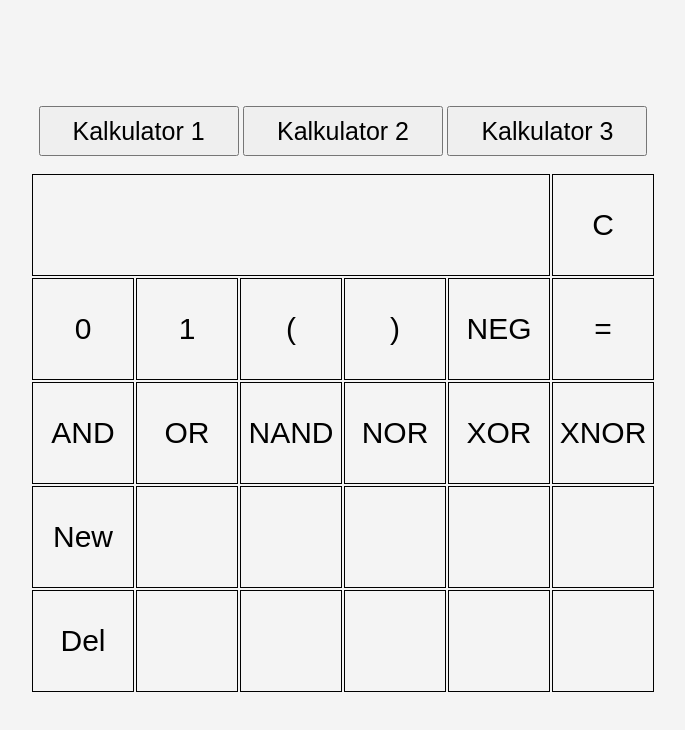
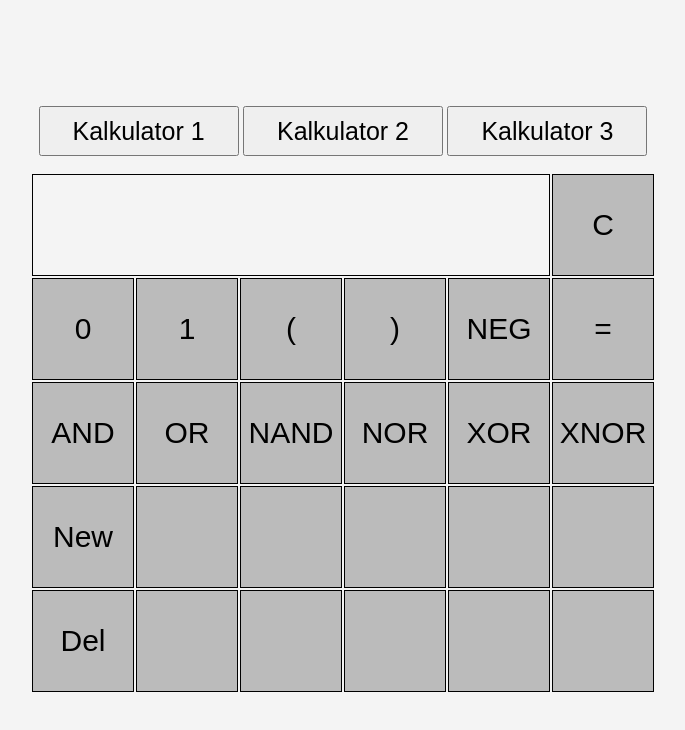
Before and after one commit to maticVernikFERI/kalkulator, a plain HTML site: page kalk3.html in a window 1280 px wide. Shown: the whole page, without its empty margins (297-982 px from the left). Drawn offline with nearby package versions, Linux system fonts and the light colour scheme.

Commit message:
changed html

```diff
--- a/kalk3.html
+++ b/kalk3.html
@@ -7,6 +7,19 @@
     <link rel="stylesheet" href="style.css" />
     <script src="https://ajax.googleapis.com/ajax/libs/jquery/3.7.1/jquery.min.js"></script>
     <script src="app3.js"></script>
+    <style>
+      td {
+        pointer-events: none;
+        background-color: rgb(187, 187, 187);
+      }
+      .active {
+        background-color: #f4f4f4;
+        pointer-events: auto;
+      }
+      .active:hover {
+        background-color: #e6e6e6;
+      }
+    </style>
   </head>
 
   <body>
@@ -18,7 +31,7 @@
     <div class="container">
       <table class="table">
         <tr>
-          <td colspan="5" id="display"></td>
+          <th colspan="5" id="display"></th>
           <td id="clear">C</td>
         </tr>
         <tr>
@@ -39,19 +52,19 @@
         </tr>
         <tr id="variables">
           <td id="new">New</td>
-          <td></td>
-          <td></td>
-          <td></td>
-          <td></td>
-          <td></td>
+          <td id="s1"></td>
+          <td id="s1"></td>
+          <td id="s1"></td>
+          <td id="s1"></td>
+          <td id="s1"></td>
         </tr>
         <tr>
           <td id="del">Del</td>
-          <td></td>
-          <td></td>
-          <td></td>
-          <td></td>
-          <td></td>
+          <td id="s1"></td>
+          <td id="s1"></td>
+          <td id="s1"></td>
+          <td id="s1"></td>
+          <td id="s1"></td>
         </tr>
       </table>
     </div>
```
Also changed, not shown: kalk2.html (+0 -6 lines).
